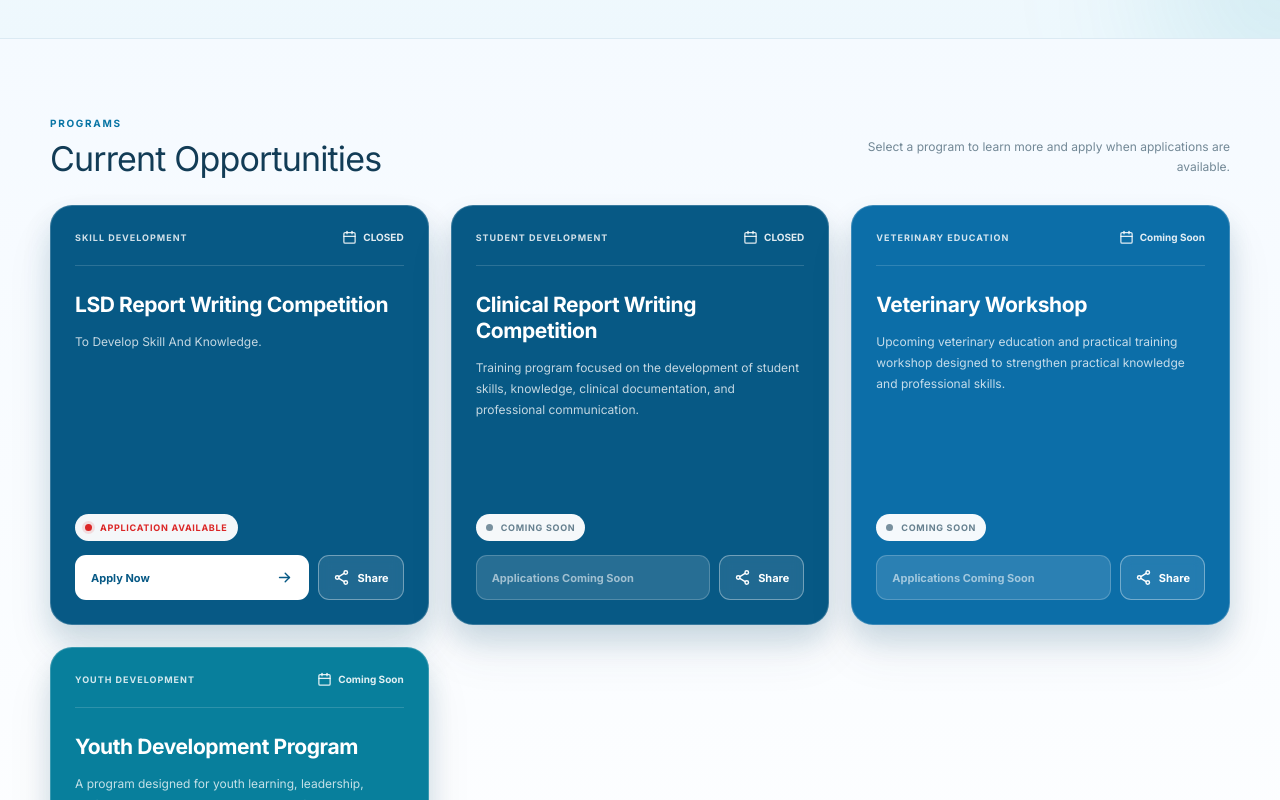
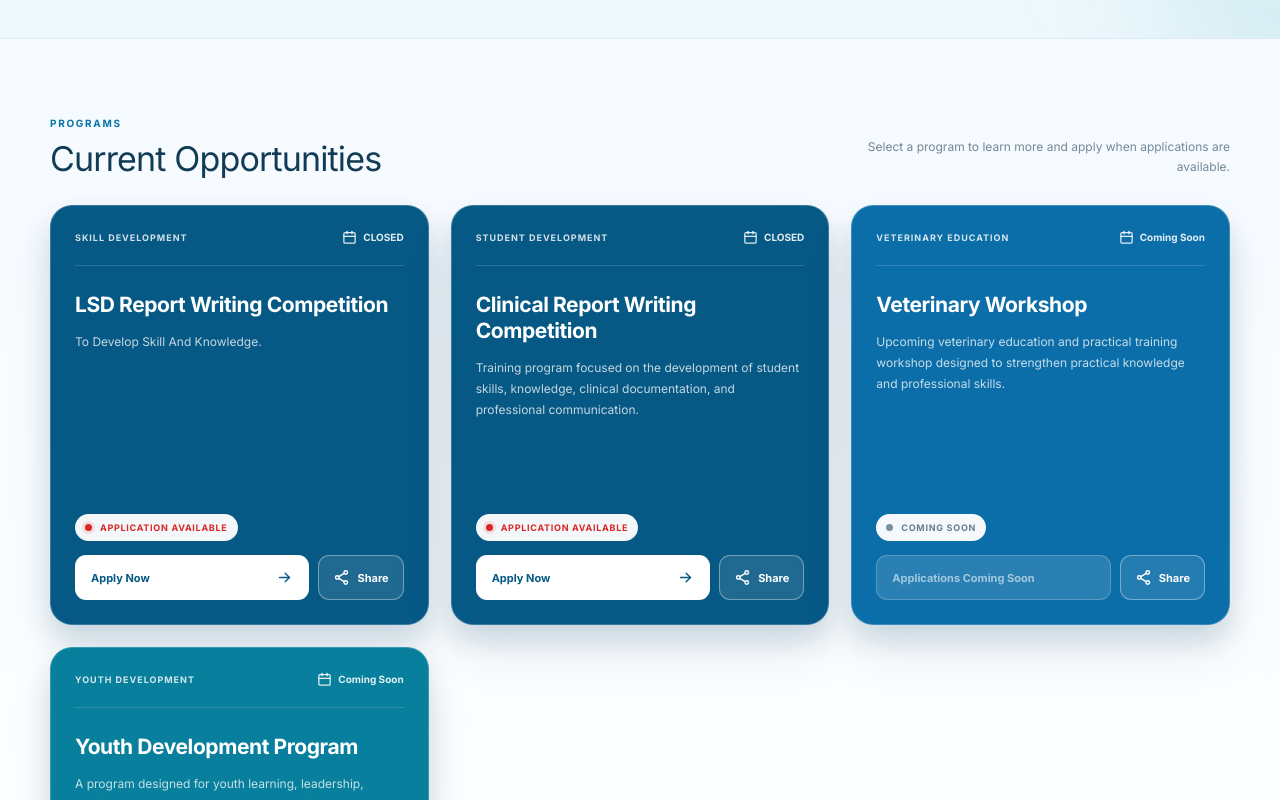
Before and after one commit to VetsForAnimalWelfare/vfaw, a React (Vite) app: page /apply in a window 1280 px wide. Shown: the part 575-1375 px from the top of the page. Built offline with nearby package versions, Linux system fonts and the light colour scheme.

Commit message:
Update Apply.jsx

```diff
--- a/src/pages/Apply.jsx
+++ b/src/pages/Apply.jsx
@@ -22,7 +22,7 @@ const programs = [
     date: "CLOSED",
     type: "Student Development",
     formLink:
-      "",
+      "vfaw.org.np/apply",
     shade: "blue",
   },
   {
```
